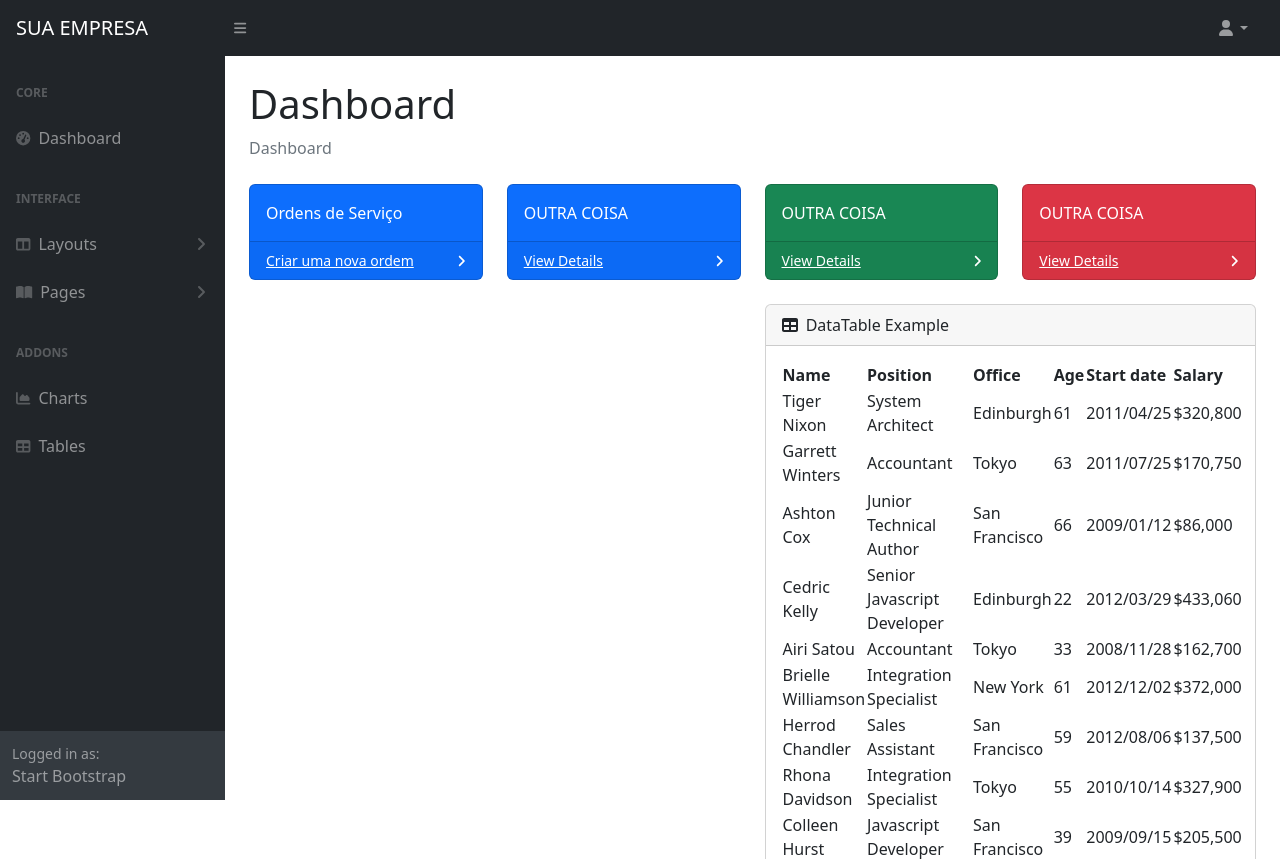
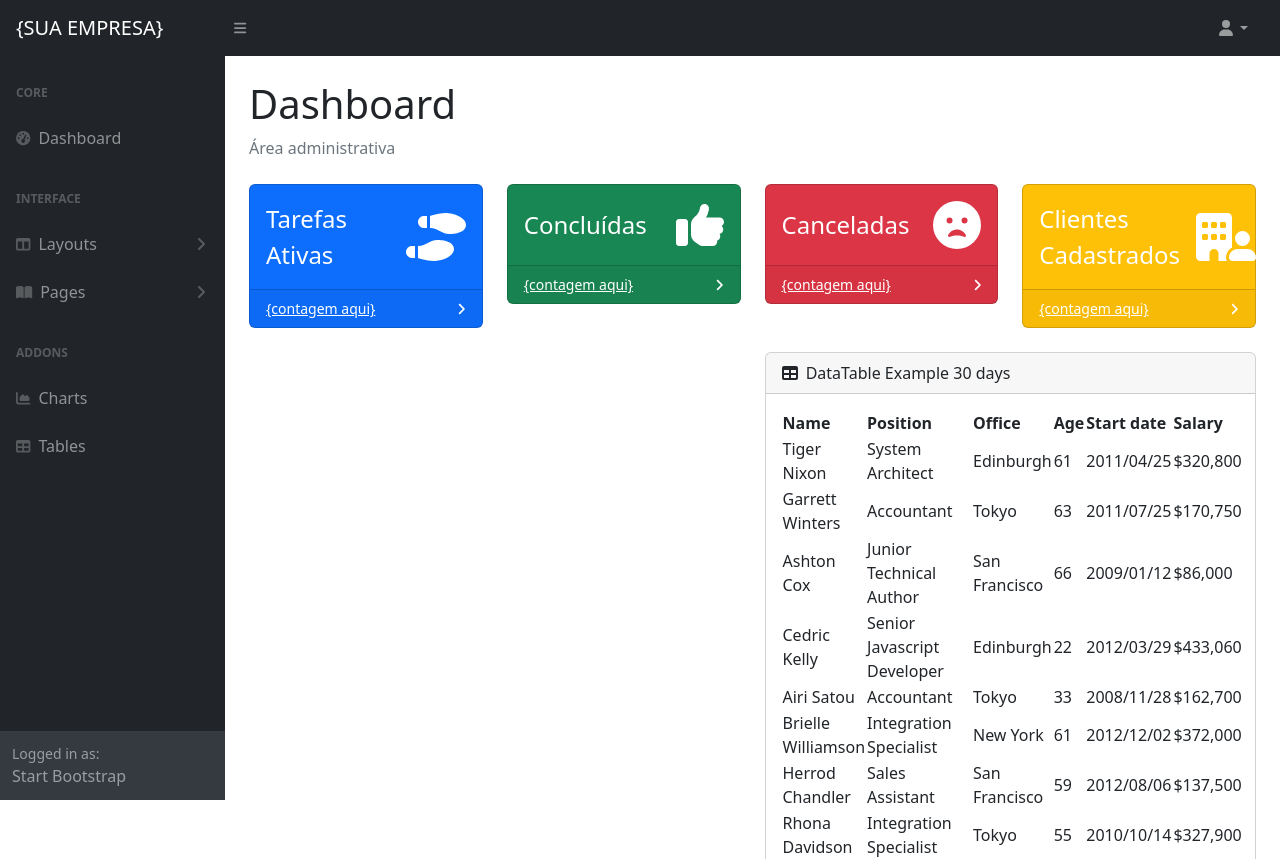
Before and after one commit to MarcosJWeduu/Suas_Ordens, a Flask app: page /dashboard in a window 1280 px wide. Shown: the top 859 px of the page. Run offline with Flask 3, Linux system fonts and the light colour scheme; some libraries are stand-ins or nearby versions.

Commit message:
atualizações no front dasboard

```diff
--- a/app/templates/dashboard.html
+++ b/app/templates/dashboard.html
@@ -13,7 +13,7 @@
     <body class="sb-nav-fixed">
         <nav class="sb-topnav navbar navbar-expand navbar-dark bg-dark">
             <!-- Navbar Brand-->
-            <a class="navbar-brand ps-3">SUA EMPRESA</a>
+            <a class="navbar-brand ps-3">{SUA EMPRESA}</a>
             <!-- Sidebar Toggle-->
             <button class="btn btn-link btn-sm order-1 order-lg-0 me-4 me-lg-0" id="sidebarToggle"><i class="fas fa-bars"></i></button>
             <!-- Navbar Search-->
@@ -109,26 +109,18 @@
                     <div class="container-fluid px-4">
                         <h1 class="mt-4">Dashboard</h1>
                         <ol class="breadcrumb mb-4">
-                            <li class="breadcrumb-item active">Dashboard</li>
+                            <li class="breadcrumb-item active">Área administrativa</li>
                         </ol>
-
                         <div class="row">
 
                             <div class="col-xl-3 col-md-6">
                                 <div class="card bg-primary text-white mb-4">
-                                    <div class="card-body">Ordens de Serviço</div>
+                                    <div class="card-body d-flex align-items-center"> <!-- Usamos as classes flexíveis para alinhar os itens verticalmente -->
+                                        <span class="fs-4 flex-grow-1">Tarefas Ativas</span> <!-- Aumentamos o tamanho do texto para 4 vezes e fazemos ele ocupar todo o espaço disponível -->
+                                        <i class="fa-solid fa-shoe-prints fa-3x ms-3"></i> <!-- Usamos o ícone "fa-check-circle" e aumentamos o tamanho para 3 vezes -->
+                                    </div>
                                     <div class="card-footer d-flex align-items-center justify-content-between">
-                                        <a class="small text-white stretched-link" href="#">Criar uma nova ordem</a>
-                                        <div class="small text-white"><i class="fas fa-angle-right"></i></div>
-                                    </div>
-                                </div>
-                            </div>
-
-                            <div class="col-xl-3 col-md-6">
-                                <div class="card bg-primary text-white mb-4">
-                                    <div class="card-body">OUTRA COISA</div>
-                                    <div class="card-footer d-flex align-items-center justify-content-between">
-                                        <a class="small text-white stretched-link" href="#">View Details</a>
+                                        <a class="small text-white stretched-link" href="#">{contagem aqui}</a>
                                         <div class="small text-white"><i class="fas fa-angle-right"></i></div>
                                     </div>
                                 </div>
@@ -136,18 +128,38 @@
 
                             <div class="col-xl-3 col-md-6">
                                 <div class="card bg-success text-white mb-4">
-                                    <div class="card-body">OUTRA COISA</div>
+                                    <div class="card-body d-flex align-items-center"> <!-- Usamos as classes flexíveis para alinhar os itens verticalmente -->
+                                        <span class="fs-4 flex-grow-1">Concluídas</span> <!-- Aumentamos o tamanho do texto para 4 vezes e fazemos ele ocupar todo o espaço disponível -->
+                                        <i class="fas fa-thumbs-up fa-3x ms-3"></i> <!-- Aumentamos o tamanho do ícone para 3 vezes e adicionamos uma margem à esquerda -->
+                                    </div>
                                     <div class="card-footer d-flex align-items-center justify-content-between">
-                                        <a class="small text-white stretched-link" href="#">View Details</a>
+                                        <a class="small text-white stretched-link" href="#">{contagem aqui}</a>
                                         <div class="small text-white"><i class="fas fa-angle-right"></i></div>
                                     </div>
                                 </div>
                             </div>
+
                             <div class="col-xl-3 col-md-6">
                                 <div class="card bg-danger text-white mb-4">
-                                    <div class="card-body">OUTRA COISA</div>
+                                    <div class="card-body d-flex align-items-center"> <!-- Usamos as classes flexíveis para alinhar os itens verticalmente -->
+                                        <span class="fs-4 flex-grow-1">Canceladas</span> <!-- Aumentamos o tamanho do texto para 4 vezes e fazemos ele ocupar todo o espaço disponível -->
+                                        <i class="fa-solid fa-face-frown-open fa-3x ms-3"></i><!-- Usamos o ícone "fa-times-circle" e aumentamos o tamanho para 3 vezes -->
+                                    </div>
                                     <div class="card-footer d-flex align-items-center justify-content-between">
-                                        <a class="small text-white stretched-link" href="#">View Details</a>
+                                        <a class="small text-white stretched-link" href="#">{contagem aqui}</a>
+                                        <div class="small text-white"><i class="fas fa-angle-right"></i></div>
+                                    </div>
+                                </div>
+                            </div>
+
+                            <div class="col-xl-3 col-md-6">
+                                <div class="card bg-warning text-white mb-4">
+                                    <div class="card-body d-flex align-items-center"> <!-- Usamos as classes flexíveis para alinhar os itens verticalmente -->
+                                        <span class="fs-4 flex-grow-1">Clientes Cadastrados</span> <!-- Aumentamos o tamanho do texto para 4 vezes e fazemos ele ocupar todo o espaço disponível -->
+                                        <i class="fa-solid fa-building-user fa-3x ms-3"></i> <!-- Usamos o ícone "fa-user-check" e aumentamos o tamanho para 3 vezes -->
+                                    </div>
+                                    <div class="card-footer d-flex align-items-center justify-content-between">
+                                        <a class="small text-white stretched-link" href="#">{contagem aqui}</a>
                                         <div class="small text-white"><i class="fas fa-angle-right"></i></div>
                                     </div>
                                 </div>
@@ -161,7 +173,7 @@
                                 <div class="card mb-4">
                                     <div class="card-header">
                                         <i class="fas fa-table me-1"></i>
-                                        DataTable Example
+                                        DataTable Example 30 days
                                     </div>
                             <div class="card-body">
                                 <table id="datatablesSimple">
```
